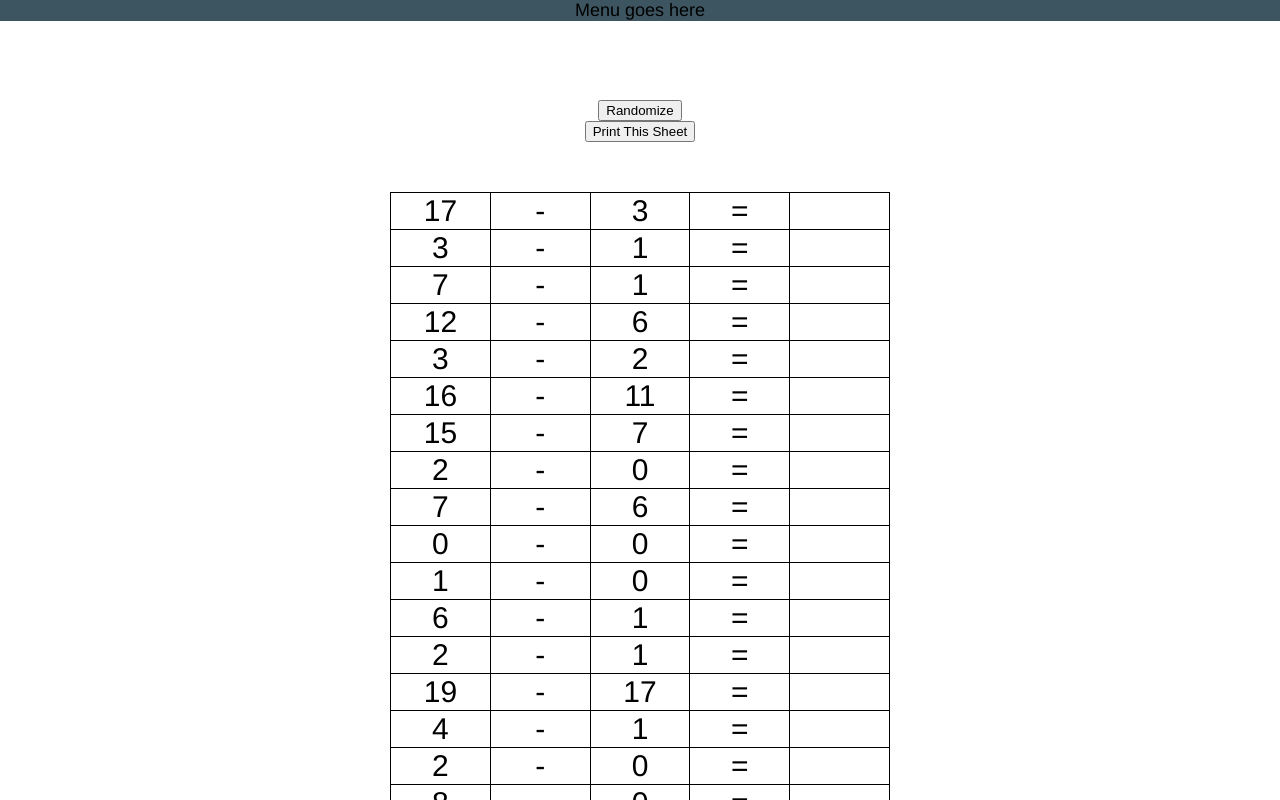
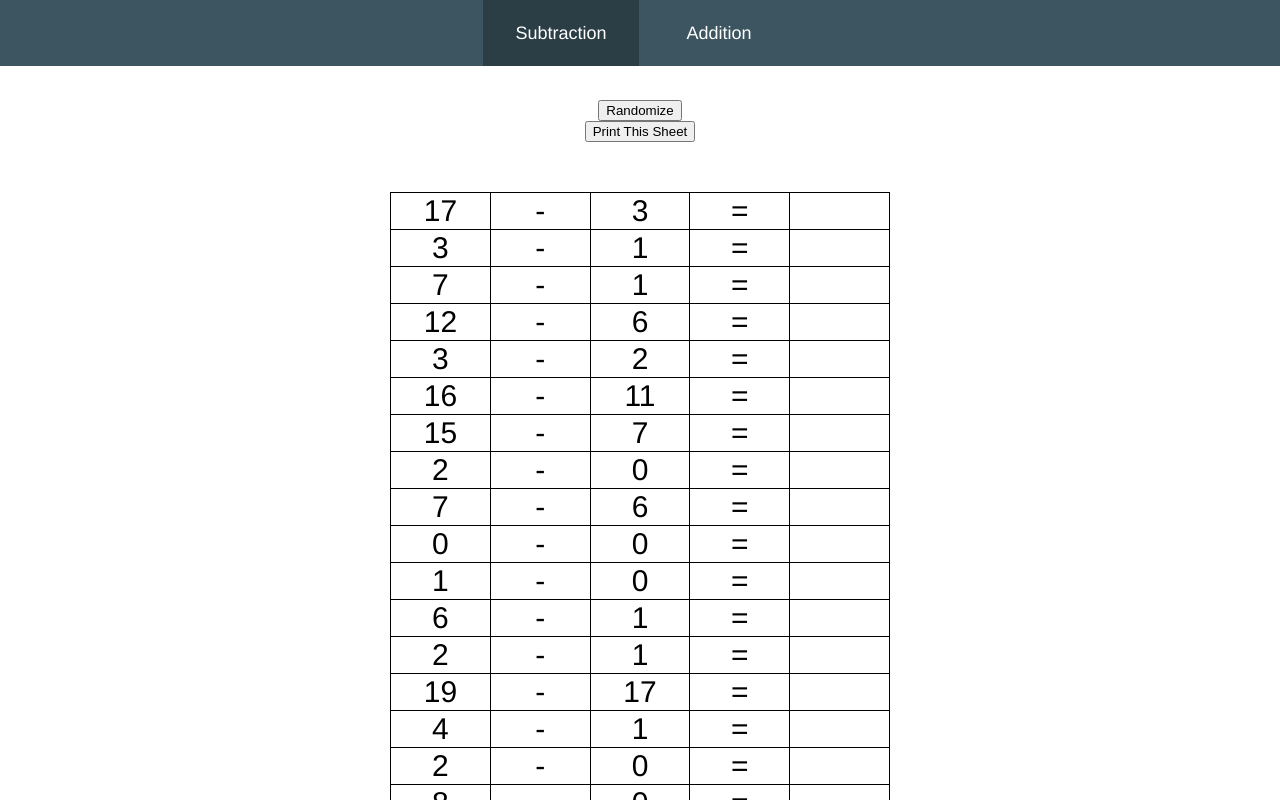
Before and after one commit to dkaksl/homework-printer, a React (Create React App) app: page / in a window 1280 px wide. Shown: the top 800 px of the page. Built offline with nearby package versions, Linux system fonts and the light colour scheme.

Commit message:
refactored menu to have two items; pass selected value to parent; styling

```diff
--- a/src/components/menu.js
+++ b/src/components/menu.js
@@ -1,7 +1,40 @@
 import { Component } from "react";
 
 export class Menu extends Component {
+  constructor(props) {
+    super(props);
+    this.state = { selected: "Subtraction" };
+  }
+
+  isActive(selected) {
+    return this.state.selected === selected ? "active" : "";
+  }
+
+  handleClick(selected) {
+    this.props.menuClickHandler(selected);
+    this.setState({ selected });
+  }
+
+  getMenuItem(name) {
+    return (
+      <a
+        className={this.isActive(name)}
+        href="#"
+        onClick={() => this.handleClick(name)}
+      >
+        {name}
+      </a>
+    );
+  }
+
   render() {
-    return <div className="menu navigation-menu">Menu goes here</div>;
+    return (
+      <div className="menu navigation-menu">
+        <ul>
+          <li>{this.getMenuItem("Subtraction")}</li>
+          <li>{this.getMenuItem("Addition")}</li>
+        </ul>
+      </div>
+    );
   }
 }
```
